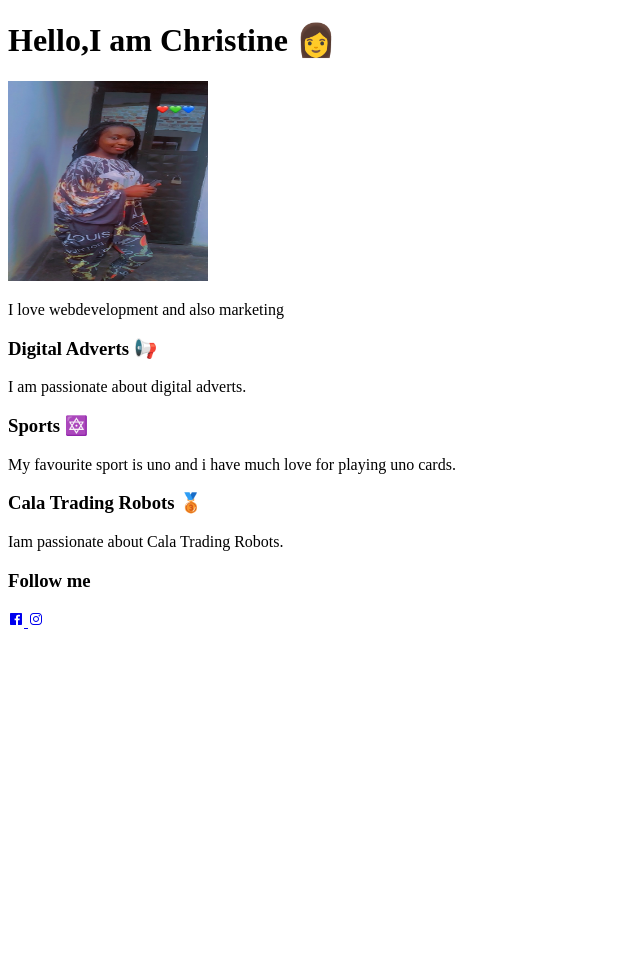
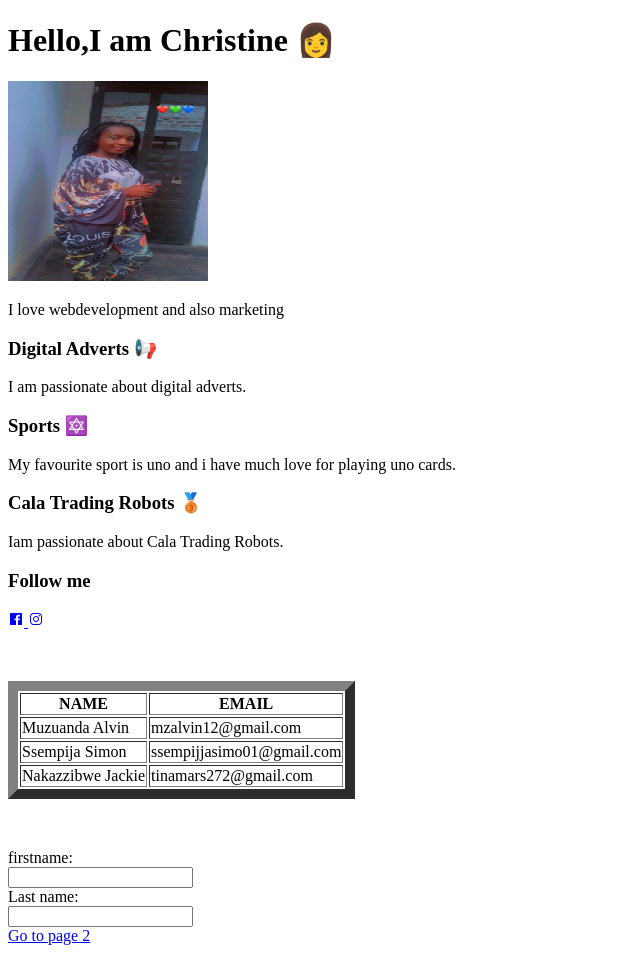
Before and after one commit to ChristineNakyejwe/development1, a plain HTML site: page index.html in a window 1280 px wide. Shown: the whole page, without its empty margins (0-640 px from the left). Before the commit the page ends 800 px from the top, so only its background shows below. Drawn offline with nearby package versions, Linux system fonts and the light colour scheme.

Commit message:
Add files via upload

```diff
--- a/index.html
+++ b/index.html
@@ -27,7 +27,33 @@
 
         <a href="https://www.instagram.com/tinamars272/">
             <ion-icon name="logo-instagram"></ion-icon>
-        </a>
+        </a> <p><br></p>
+        <table border="10" widith="10" height="10">
+            <tr>
+                <th>NAME</th>
+                <th>EMAIL</th>
+            </tr>
+            <tr>
+                <td>Muzuanda Alvin</td>
+                <td>mzalvin12@gmail.com</td>
+            </tr>
+            <td>Ssempija Simon</td>
+            <td>ssempijjasimo01@gmail.com</td>
+            <tr>
+                <td>Nakazzibwe Jackie</td>
+                <td>tinamars272@gmail.com</td>
+            </tr>
+
+        </table><p><br></p>
+        <form>
+            <label for="fname"> firstname:</label><br>
+            <input type="text" id="fname" name="fname"><br>
+            <label for="1name">Last name:</label><br>
+            <input type="text" id="1name" name="1name">
+            </form>
+
+            <a href="page2.html"> Go to page 2  </a>
+
 
 </body>
 </html>
```
Also changed, not shown: page2.html (added, +20 -0 lines).
